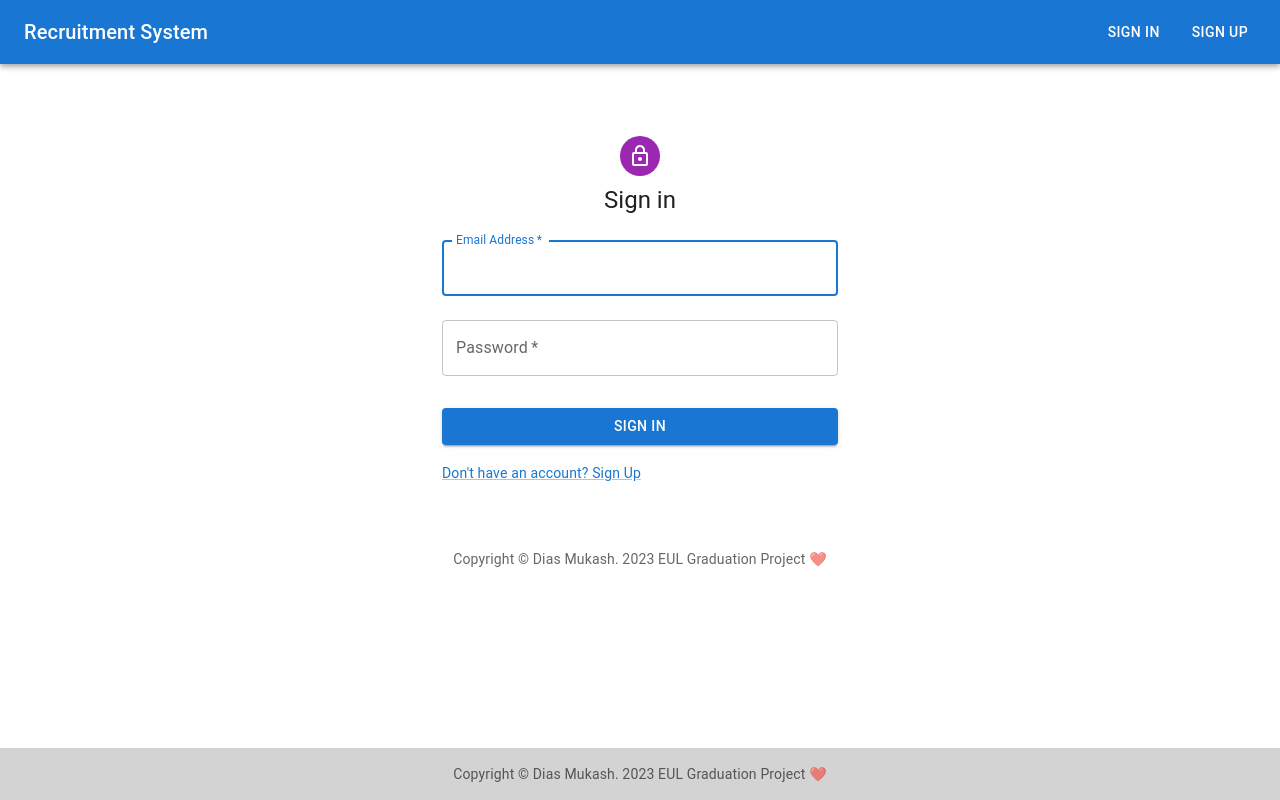
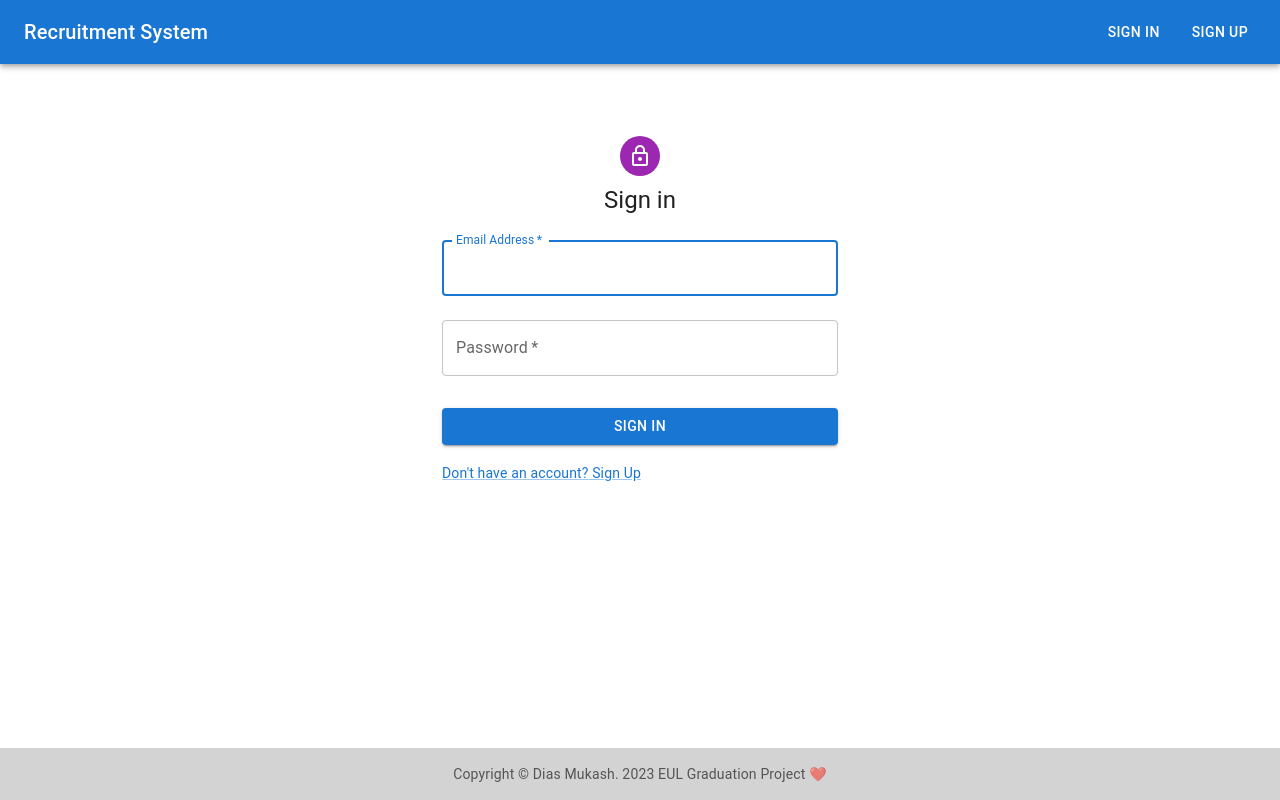
Before and after one commit to diassique/fullstack-job-platform, a React (Create React App) app in the folder client/: page /signin in a window 1280 px wide. Built offline with nearby package versions, Linux system fonts and the light colour scheme.

Commit message:
small fix

```diff
--- a/client/src/components/SignIn/SignIn.jsx
+++ b/client/src/components/SignIn/SignIn.jsx
@@ -11,14 +11,6 @@
 import Typography from '@mui/material/Typography';
 import Container from '@mui/material/Container';
 import { createTheme, ThemeProvider } from '@mui/material/styles';
-
-function Copyright(props) {
-  return (
-    <Typography variant="body2" color="text.secondary" align="center" {...props}>
-      {'Copyright © Dias Mukash. 2023 EUL Graduation Project ❤️'}
-    </Typography>
-  );
-}
 
 const theme = createTheme();
 
@@ -88,7 +80,6 @@
             </Grid>
           </Box>
         </Box>
-        <Copyright sx={{ mt: 8, mb: 4 }} />
       </Container>
     </ThemeProvider>
   );
--- a/client/src/components/SignUp/SignUp.jsx
+++ b/client/src/components/SignUp/SignUp.jsx
@@ -13,14 +13,6 @@
 import { createTheme, ThemeProvider } from '@mui/material/styles';
 import ToggleButton from '@mui/material/ToggleButton';
 import ToggleButtonGroup from '@mui/material/ToggleButtonGroup';
-
-function Copyright(props) {
-  return (
-    <Typography variant="body2" color="text.secondary" align="center" {...props}>
-      {'Copyright © Dias Mukash. 2023 EUL Graduation Project ❤️'}
-    </Typography>
-  );
-}
 
 const theme = createTheme();
 
@@ -152,7 +144,6 @@
         </Grid>
       </Box>
     </Box>
-    <Copyright sx={{ mt: 5 }} />
   </Container>
 </ThemeProvider>);
 }
```
